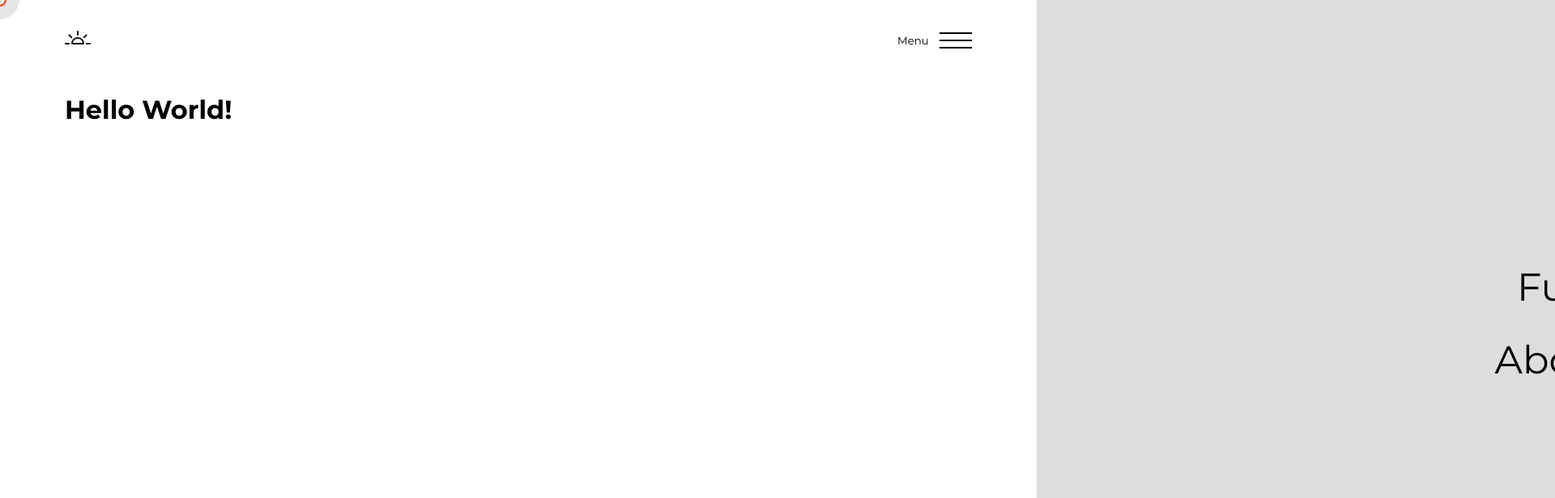
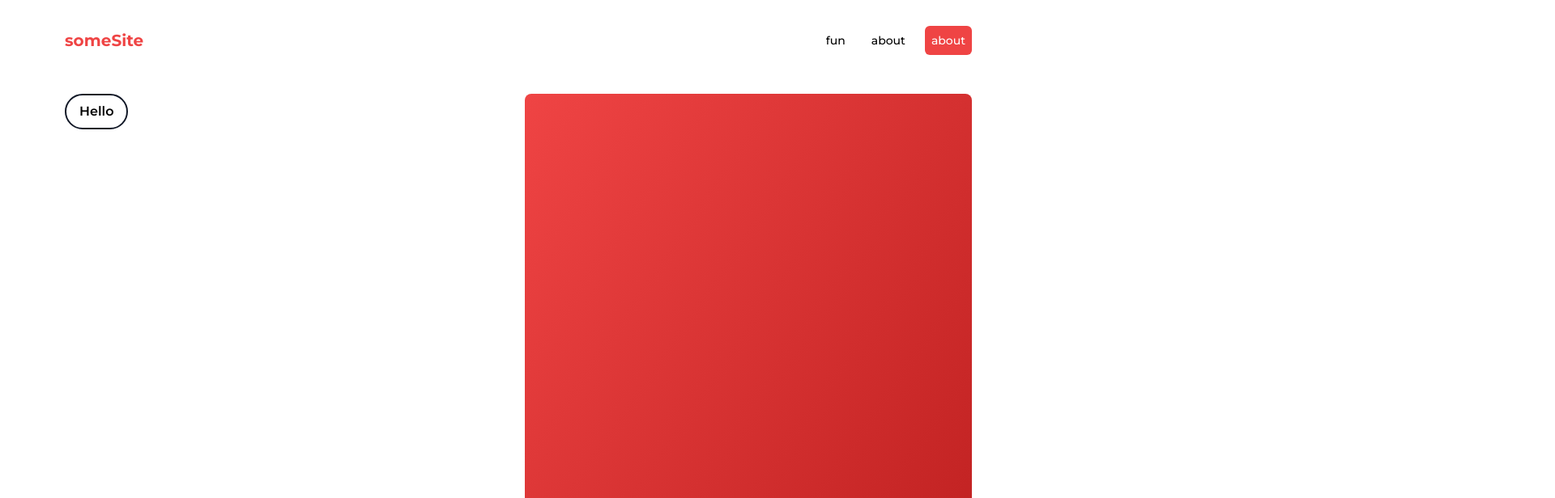
Before and after one commit to DanetDaniel/nuxt-whatever, a Nuxt app: page / in a window 1280 px wide. Shown: the top 616 px of the page at 81% size, 1920 px wide, since content can reach past the window. Built offline with nearby package versions, Linux system fonts and the light colour scheme.

Commit message:
big changes

```diff
--- /dev/null
+++ b/assets/css/main.css
@@ -0,0 +1,3 @@
+@tailwind base;
+@tailwind components;
+@tailwind utilities;
--- /dev/null
+++ b/components/BaseButton.vue
@@ -0,0 +1,9 @@
+<template>
+  <button
+    class="border-solid border-2 border-gray-900 rounded-full px-4 py-2 bg-white font-semibold hover:shadow-xl duration-150 max-h-max max-w-max"
+    @mouseenter="$store.commit('toggleIsHovered')"
+    @mouseleave="$store.commit('toggleIsHovered')"
+  >
+    <slot />
+  </button>
+</template>
--- /dev/null
+++ b/components/NavLink.vue
@@ -0,0 +1,28 @@
+<template>
+  <NuxtLink
+    :to="linksTo"
+    class="p-2 hover:bg-gray-200 rounded-md duration-200 mr-4"
+  >
+    <p
+      class="
+        font-medium text-sm
+      "
+
+      @mouseenter="$store.commit('toggleIsHovered')"
+      @mouseleave="$store.commit('toggleIsHovered')"
+    >
+      <slot />
+    </p>
+  </NuxtLink>
+</template>
+
+<script>
+export default {
+  props: {
+    linksTo: {
+      type: String,
+      required: true,
+    }
+  }
+}
+</script>
--- /dev/null
+++ b/components/NavLinkCta.vue
@@ -0,0 +1,28 @@
+<template>
+  <NuxtLink
+    :to="linksTo"
+    class="p-2 bg-red-500 hover:bg-red-700 rounded-md duration-200 mr-4 last:mr-0"
+  >
+    <p
+      class="
+        font-medium text-sm text-white
+      "
+
+      @mouseenter="$store.commit('toggleIsHovered')"
+      @mouseleave="$store.commit('toggleIsHovered')"
+    >
+      <slot />
+    </p>
+  </NuxtLink>
+</template>
+
+<script>
+export default {
+  props: {
+    linksTo: {
+      type: String,
+      required: true,
+    }
+  }
+}
+</script>
--- a/components/TheHeader.vue
+++ b/components/TheHeader.vue
@@ -1,39 +1,19 @@
 <template>
   <header>
-    <nav>
+    <nav class="flex justify-between align-center">
       <NuxtLink to="/">
-        <svg
-          xmlns="http://www.w3.org/2000/svg"
-          width="32"
-          height="32"
-          fill="currentColor"
-          class="bi bi-brightness-alt-high brand"
-          viewBox="0 0 16 16"
-          @mouseenter="$store.commit('toggleIsHovered')"
-          @mouseleave="$store.commit('toggleIsHovered')"
-        >
-          <path
-            d="M8 3a.5.5 0 0 1 .5.5v2a.5.5 0 0 1-1 0v-2A.5.5 0 0 1 8 3zm8 8a.5.5 0 0 1-.5.5h-2a.5.5 0 0 1 0-1h2a.5.5 0 0 1 .5.5zm-13.5.5a.5.5 0 0 0 0-1h-2a.5.5 0 0 0 0 1h2zm11.157-6.157a.5.5 0 0 1 0 .707l-1.414 1.414a.5.5 0 1 1-.707-.707l1.414-1.414a.5.5 0 0 1 .707 0zm-9.9 2.121a.5.5 0 0 0 .707-.707L3.05 5.343a.5.5 0 1 0-.707.707l1.414 1.414zM8 7a4 4 0 0 0-4 4 .5.5 0 0 0 .5.5h7a.5.5 0 0 0 .5-.5 4 4 0 0 0-4-4zm0 1a3 3 0 0 1 2.959 2.5H5.04A3 3 0 0 1 8 8z"
-          />
-        </svg>
+          <p
+            class="text-xl font-bold text-red-500 hover:tracking-widest duration-150"
+            @mouseenter="$store.commit('toggleIsHovered')"
+            @mouseleave="$store.commit('toggleIsHovered')"
+          >someSite</p>
       </NuxtLink>
-
-      <MenuButton />
-
+      <ul class="flex align-center">
+        <NavLink linksTo="/fun">fun</NavLink>
+        <NavLink linksTo="/about">about</NavLink>
+        <NavLinkCta linksTo="/about">about</NavLinkCta>
+      </ul>
     </nav>
-    <div
-      class="menu"
-      v-bind:class="{ active: $store.state.isMenuActive }"
-    >
-      <ul class="nav-links-list">
-        <li class="nav-links-item">
-          <NuxtLink to="/fun"> Fun </NuxtLink>
-        </li>
-        <li class="nav-links-item">
-          <NuxtLink to="/about"> About </NuxtLink>
-        </li>
-      </ul>
-    </div>
   </header>
 </template>
 
@@ -47,71 +27,13 @@ nav {
   align-items: center;
 }
 
-nav button {
-  background: none;
-  border: none;
-
-  z-index: 12;
-  cursor: pointer;
-}
-
 nav a{
   z-index: 12;
-}
-
-nav .bi {
-  font-family: sans-serif;
-  font-size: 2rem;
-  text-decoration: none;
-  color: var(--clr-link);
-}
-
-.menu {
-  position: absolute;
-  top: 0;
-  left: 0;
-  width: 100vw;
-  height: 100vh;
-  transform: translateX(100vw);
-
-  transition: transform 300ms ease-in-out;
-}
-
-ul.nav-links-list {
-  list-style-type: none;
-
-  display: flex;
-  flex-direction: column;
-  justify-content: center;
-  align-items: center;
-
-  width: 100%;
-  height: 100%;
-  background: #dddddd;
 }
 
 .active {
   transform: translateX(0%);
 }
 
-/* li.nav-links-item {
-} */
 
-li.nav-links-item:not(:last-child) {
-  /* margin-right: 2em; */
-  margin-bottom: 2em;
-}
-
-li.nav-links-item a {
-  text-decoration: none;
-  color: var(--clr-link);
-  font-size: 3rem;
-  transition: color 150ms ease;
-}
-
-li.nav-links-item a:hover {
-  /* text-decoration: underline; */
-  /* color: var(--clr-link-hover); */
-  color: #e84118;
-}
 </style>
--- a/layouts/default.vue
+++ b/layouts/default.vue
@@ -1,7 +1,6 @@
 <template>
   <div class="layout-base">
     <TheHeader />
-    <CustomCursor />
     <main>
       <Nuxt />
     </main>
--- a/nuxt.config.js
+++ b/nuxt.config.js
@@ -1,6 +1,36 @@
 export default {
   components: true,
-  modules: ['@nuxtjs/axios'],
+  modules: [
+    '@nuxtjs/axios',
+    [
+      '@nuxtjs/firebase',
+      {
+        config: {
+          apiKey: "AIzaSyAL3FKylvF179bKm84jrJnOQ9RMVmgXB00",
+          authDomain: "bee-happy-demo.firebaseapp.com",
+          projectId: "bee-happy-demo",
+          storageBucket: "bee-happy-demo.appspot.com",
+          messagingSenderId: "727811614871",
+          appId: "1:727811614871:web:4494887b53fe7889db61d2"
+        },
+        services: {
+          firestore: true
+        }
+      }
+    ]
+  ],
+  buildModules: ['@nuxt/postcss8'],
+  build: {
+    postcss: {
+      plugins: {
+        tailwindcss: {},
+        autoprefixer: {},
+      },
+    },
+  },
+  css: [
+    '@/assets/css/main.css',
+  ],
   head: {
     titleTemplate: '%s - SomeBrand',
     link: [
--- a/pages/fun.vue
+++ b/pages/fun.vue
@@ -1,6 +1,17 @@
 <template>
   <div>
-    <h1>Yay fun</h1>
+    <article
+      v-for="product in prods"
+      :key="product.title"
+    >
+      <img :src="product.images[0]" :alt="product.title">
+      <h1>
+        {{product.name}}
+      </h1>
+      <p>{{product.description}}</p>
+
+    </article>
+    <!-- {{prods}} -->
   </div>
 </template>
 
@@ -9,7 +20,11 @@ export default {
   head: {
     title: "Fun",
   },
-
+  data() {
+    return {
+      products: []
+    }
+  },
   // EXAMPLE USAGE: asyncData()
   // async asyncData({ $axios, context }) {
   //   const ip = await $axios.$get('http://icanhazip.com');
@@ -19,5 +34,33 @@ export default {
   // async asyncData( context ) {
   //   console.log(context);
   // },
+  async asyncData({ app }) {
+    const productRef = app.$fire.firestore.collection('Products');
+    let prods = [];
+    const snapshot = await productRef.get().then(snapshot => {
+      // let currentProduct = {
+        // id: '',
+        // name: '',
+        // description: '',
+        // categories: [],
+        // images: [],
+        // reviewsNumber: 0,
+        // reviewsValue: 0
+      // }
+
+      snapshot.forEach(doc => {
+        let currentProduct = doc.data();
+        prods.push({
+        name: currentProduct.name,
+        description: currentProduct.description,
+        categories: currentProduct.categories,
+        images: currentProduct.images,
+        reviewsNumber: currentProduct.reviewsNumber,
+        reviewsValue: currentProduct.reviewsValue
+      })}
+      )
+    });
+    return { prods }
+  },
 };
 </script>
--- a/pages/index.vue
+++ b/pages/index.vue
@@ -1,5 +1,12 @@
 <template>
-  <h1>Hello World!</h1>
+  <div class="grid grid-cols-2 gap-4 h-screen">
+    <div class="align-center">
+      <BaseButton>
+        Hello
+      </BaseButton>
+    </div>
+    <div class="w-full h-full bg-gradient-to-br from-red-500 to-red-700 rounded-lg"></div>
+  </div>
 </template>
 
 <script>
@@ -17,8 +24,6 @@ export default {
   box-sizing: border-box;
 
   font-family: "Montserrat", sans-serif;
-
-  cursor: none;
 }
 
 body {
--- a/pages/products.vue
+++ b/pages/products.vue
@@ -1,16 +1,24 @@
 <template>
-  <div
-    class="store"
-    v-html="storeHtml"
-  ></div>
+  <div class="store">
+    <div id="my-store-69828193"></div>
+    <script data-cfasync="false" type="text/javascript" src="https://app.ecwid.com/script.js?69828193&data_platform=code&data_date=2022-01-06" charset="utf-8"></script>
+    <div>
+      <script type="text/javascript">
+        xProductBrowser(
+          "categoriesPerRow=3",
+          "views=grid(20,3) list(60) table(60)",
+          "categoryView=grid",
+          "searchView=list",
+          "id=my-store-69828193"
+        );
+      </script>
+    </div>
+  </div>
 </template>
 
 <script>
-export default {
-  data() {
-    return {
-      storeHtml: `<div id="my-store-69828193"></div><div><script data-cfasync="false" type="text/javascript" src="https://app.ecwid.com/script.js?69828193&data_platform=code&data_date=2022-01-06" charset="utf-8"></script><script type="text/javascript"> xProductBrowser("categoriesPerRow=3","views=grid(20,3) list(60) table(60)","categoryView=grid","searchView=list","id=my-store-69828193");</script></div>`
-    }
-  }
-}
+// <div id="my-store-69828193"></div>
+// <div>
+// <script type="text/javascript"> xProductBrowser("categoriesPerRow=3","views=grid(20,3) list(60) table(60)","categoryView=grid","searchView=list","id=my-store-69828193");</script>
+// </div>
 </script>
--- /dev/null
+++ b/tailwind.config.js
@@ -0,0 +1,13 @@
+module.exports = {
+  content: [
+    "./components/**/*.{js,vue}",
+    "./layouts/**/*.vue",
+    "./pages/**/*.vue",
+    "./plugins/**/*.{js,ts}",
+    "./nuxt.config.js",
+  ],
+  theme: {
+    extend: {},
+  },
+  plugins: [],
+}
```
Also changed, not shown: package.json (+8 -0 lines), 1 other file (tests, documents, lock files or other folders).
